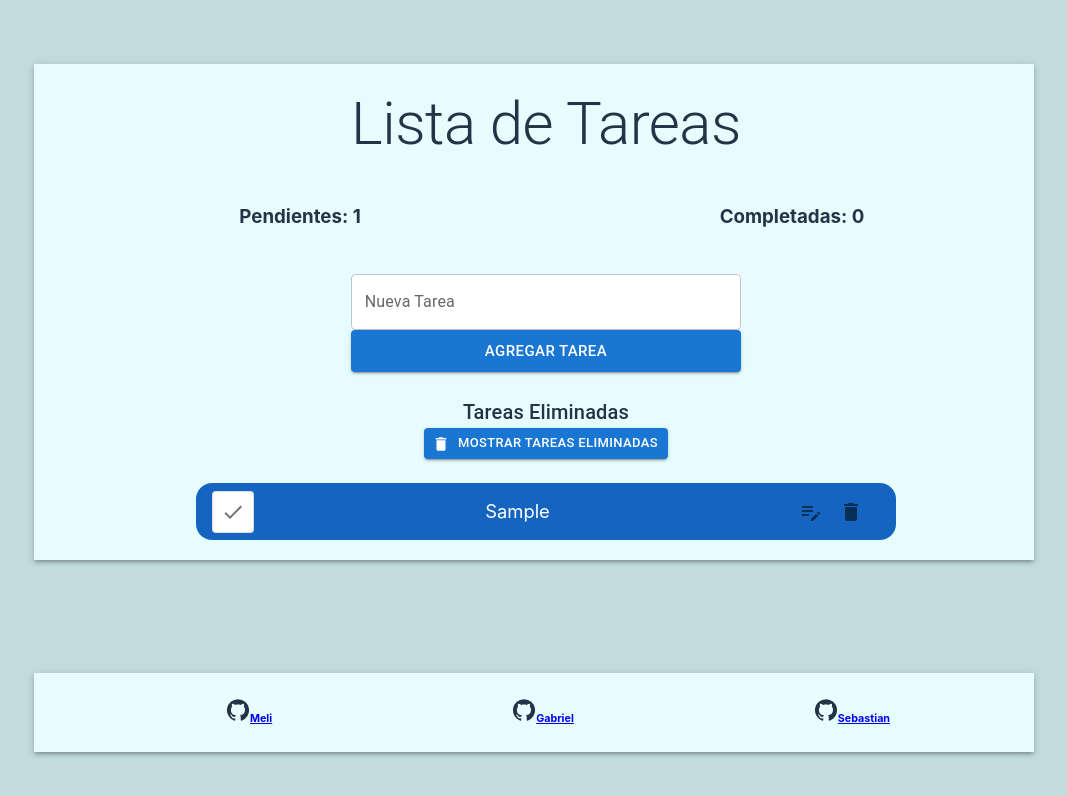
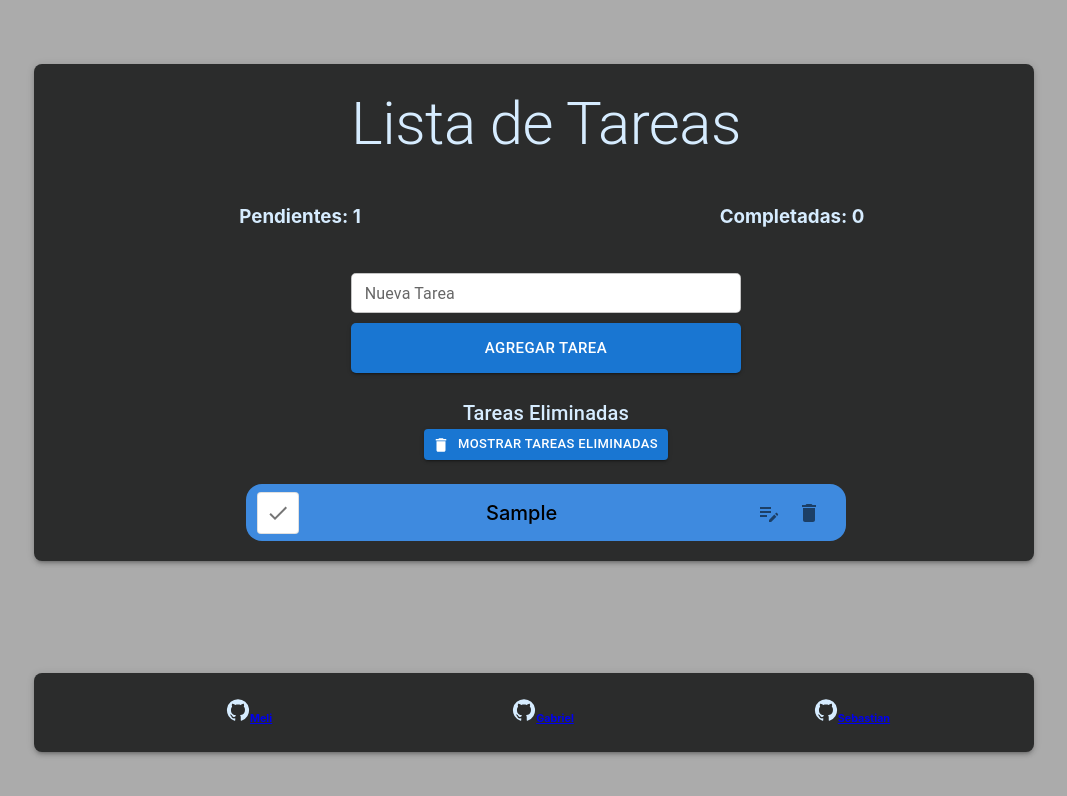
Before and after one commit to MelinaCampos/Trabajo-Final-G6, a React (Vite) app: page / in a window 1280 px wide. Both pictures are taken after typing "Sample" into the empty fields and a click on the button "AGREGAR TAREA". Shown: the top 796 px of the page, without its empty margins (106-1173 px from the left). Built offline with nearby package versions, Linux system fonts and the light colour scheme.

Commit message:
Retoques finales

```diff
--- a/src/App.jsx
+++ b/src/App.jsx
@@ -14,7 +14,6 @@ const App = () => {
     const storedTareas = JSON.parse(localStorage.getItem('tareas'));
     return storedTareas || [];
   });
-
 
   //Guardar tarea en localStorage cada que actualiza
   useEffect(() => {
@@ -35,8 +34,7 @@ const App = () => {
     const tareaExistente = tareas.find(tarea => tarea.nombre === nombreTarea);
 
     if (tareaExistente) {
-      alert("Ya existe una tarea con el mismo nombre");
-      return;
+      return alert("Ya existe una tarea con el mismo nombre");;
     }
 
     const nuevaTarea = {
@@ -44,14 +42,6 @@ const App = () => {
       nombre: nombreTarea,
       completada: false,
     };
-
-    /*const agregarTarea = (nombreTarea) => {
-      const nuevaTarea = {
-        id: tareas.length + 1,
-        nombre: nombreTarea,
-        completada: false,
-      };*/
-
     setTareas((tareasPrevias) => [...tareasPrevias, nuevaTarea]);
   };
 
@@ -64,8 +54,6 @@ const App = () => {
   };
 
   const handleEliminar = (taskId) => {
-    //setTareas((tareasPrevias) => tareasPrevias.filter((tarea) => tarea.id !== taskId));
-
     const tareaEliminada = tareas.find((tarea => tarea.id === taskId));
     if (tareaEliminada) {
       setTareasEliminadas((tareasEliminadasPrevias) => [...tareasEliminadasPrevias, tareaEliminada]);
@@ -82,11 +70,9 @@ const App = () => {
     return tareas.length - countCompletadas();
   };
 
-
   const mostrarTareasEliminadas = () => {
     if (tareasEliminadas.length === 0) {
       alert("No hay tareas eliminadas");
-      return;
     }
 
     alert("Tareas eliminadas:\n" + tareasEliminadas.map(tarea => tarea.nombre).join('\n'));
@@ -101,11 +87,12 @@ const App = () => {
   };
 
   return (
-    <Grid container spacing={3} sx={{ boxShadow: 3,bgcolor: '#e6fcff' }}style={{
+    <Grid container spacing={3} sx={{ boxShadow: 3,bgcolor: 'rgb(43, 44, 44)' }}style={{
       margin: 'auto',
       width: '1000px',
       height: 'auto',
-      minHeight: '400px'
+      minHeight: '400px',
+      borderRadius:'0.5rem'
     }}>
       <Grid item xs={12}>
         <Typography variant='h2'>Lista de Tareas</Typography>
--- a/src/Footer.jsx
+++ b/src/Footer.jsx
@@ -5,7 +5,7 @@ import { Grid } from '@mui/material'
 const Footer = () => {
   return (
     <footer>
-          <Grid container spacing={3}  sx={{boxShadow:3, bgcolor: '#e6fcff', width: '1000px', margin:'auto'} } >
+          <Grid container spacing={3}  sx={{boxShadow:3, bgcolor: 'rgb(43, 44, 44)', width: '1000px', margin:'auto',borderRadius:'0.5rem'} } >
             <h6 style={{marginLeft: '12rem'}}><GitHubIcon/><a href='https://github.com/MelinaCampos' target='_blank'>Meli</a></h6>
             <h6 style={{marginLeft: '15rem'}}><GitHubIcon/><a href='https://github.com/g0blin1983' target='_blank'>Gabriel</a></h6>
             <h6 style={{marginLeft: '15rem'}}><GitHubIcon/><a href='https://github.com/LautaroScherer' target='_blank'>Sebastian</a></h6>
--- a/src/components/TaskForm/TaskForm.jsx
+++ b/src/components/TaskForm/TaskForm.jsx
@@ -13,9 +13,8 @@ const TaskForm = ({ onAgregarTarea }) => { // se pasa la prop desde el app de la
         e.preventDefault();
 
         if (nombreTarea.trim() === '') { //evita que se agreguen tareas vacias
-            return;
+            return alert("El campo esta vacio");
         }
-
         onAgregarTarea(nombreTarea);
         setNombreTarea(''); //limpia el input una vez enviado
     };
@@ -27,16 +26,16 @@ const TaskForm = ({ onAgregarTarea }) => { // se pasa la prop desde el app de la
               <Grid item xs={12}>
                 <label>
                     <TextField
-                        size="medium"
-                        label="Nueva Tarea"
+                        size="small"
+                        label='Nueva Tarea'
                         value={nombreTarea}
                         onChange={handleChange}
-                        sx={{ width: '40%', bgcolor: 'white' }}
+                        sx={{ width: '40%', bgcolor: 'white', borderRadius:'5px', borderColor:'white'}}
                     />
                 </label>
               </Grid>
               <Grid item xs={12}>
-                <Button size="large" color="primary" variant="contained" type="submit" sx={{ p: 1, width: '40%' }}>Agregar Tarea</Button>
+                <Button size="large" color="primary" variant="contained" type="submit" sx={{ p: 1, width: '40%',height:'50px', borderRadius:'5px', marginTop:'10px' }}>Agregar Tarea</Button>
               </Grid>
             </Grid>
         </form>
--- a/src/components/TaskItem/TaskItem.jsx
+++ b/src/components/TaskItem/TaskItem.jsx
@@ -41,26 +41,24 @@ const TaskItem = ({
       container
       justifyContent="center"
       style={{
-        textDecoration: completada ? "line-through" : "none",
-        width: "700px",
+        width: "600px",
         height: "57px",
         marginLeft: "auto",
         marginRight: "auto",
         marginBottom: "20px",
         alignItems: "center",
       }}
-      sx={{ p: 1, borderRadius: 4, bgcolor: "#1565c0", m: 1 }}
+      sx={{ p: 1, borderRadius: 4, bgcolor: '#3E8ADF ', m: 1 }}
     >
       {isEditando ? (
         <>
-          <Grid item alignItems="center" xs={12} md={9} sx={{ color: "white" }}>
+          <Grid item alignItems="center" xs={12} md={9} >
             <TextField
               size="small"
-              label="Editar Tarea"
               value={editadoNombreTarea}
               onChange={handleCambiarInput}
-              sx={{ width: "40%", backgroundColor: "Highlight" }}
-              />
+              sx={{ width: "90%", backgroundColor: "white", borderRadius: '5px' }}
+            />
           </Grid>
           <Grid item xs={6} md={2}>
             <IconButton aria-label="Guardar" onClick={handleGuardar}>
@@ -84,7 +82,13 @@ const TaskItem = ({
             </ToggleButton>
           </Grid>
           <Grid item alignItems="center" xs={12} md={9} sx={{ color: "white" }}>
-            <span style={{ fontSize: "1.15rem", margin: "auto" }}>
+            <span style={{
+              fontSize: "1.25rem",
+              margin: "auto",
+              textDecoration: completada ? "line-through" : "none",
+              color: "black",
+              fontWeight: "450"
+            }} title={nombre}>
               {nombre.length > 20 ? `${nombre.slice(0, 20)}...` : nombre}
             </span>
           </Grid>
--- a/src/components/TaskList/TaskList.jsx
+++ b/src/components/TaskList/TaskList.jsx
@@ -13,6 +13,7 @@ const TaskList = ({ tareas, onToggleCompletar, onEliminar, onEditar }) => {
       <Grid item xs={12}>
         {tareas.map((tarea) => (
           <TaskItem
+            key={tarea.id}
             tareaId={tarea.id}
             nombre={tarea.nombre}
             completada={tarea.completada}
--- a/src/index.css
+++ b/src/index.css
@@ -3,6 +3,6 @@
   line-height: 1.5;
   font-weight: 400;
 
-  color: #213547;
-  background-color: #c1dbdf;
+  color: #d6ecff;
+  background-color: #ABABAB;
 }
```
